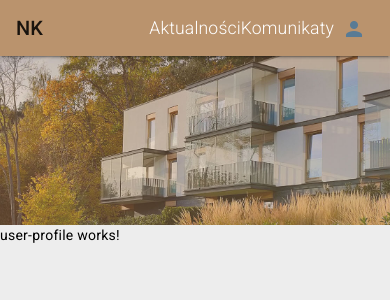
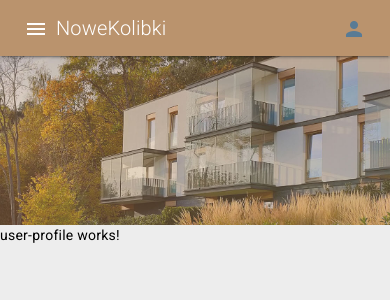
Before and after one commit to natan-mlk/housing-estate-pwa, an Angular app: page /user-profile in a window 390 px wide. Shown: the top 300 px of the page. Built offline with nearby package versions, Linux system fonts and the light colour scheme.

Commit message:
added styling for toolbar and mobile display of menu

```diff
--- a/src/app/app.component.html
+++ b/src/app/app.component.html
@@ -2,20 +2,40 @@
   <!-- <button mat-icon-button aria-label="Example icon-button with menu icon">
     <mat-icon>menu</mat-icon>
   </button> -->
-  <span>NK</span>
+
+  <button mat-icon-button class="toolbar_menu-icon"
+  [matMenuTriggerFor]="mainMenu" aria-label="..">
+  <mat-icon>menu</mat-icon>
+  </button>
+
+  <mat-menu #mainMenu="matMenu">
+    <button mat-menu-item routerLink="" >Aktualności</button>
+    <button mat-menu-item routerLink="announcements" >Komunikaty</button>
+    <button mat-menu-item routerLink="announcements" >Awarie</button>
+    <button mat-menu-item routerLink="announcements" >Dyskusje</button>
+    <button mat-menu-item routerLink="announcements" >Dokumenty</button>
+  </mat-menu>
+
+  <span class="toolbar_menu-icon">NoweKolibki</span>
+
   <span class="example-spacer"></span>
 
-  <span class="toolbar_link_label" routerLink="">Aktualności</span>
-  <span class="toolbar_link_label" routerLink="announcements">Komunikaty</span>
-  <!-- <span class="toolbar_link_label">Awarie</span>
-  <span class="toolbar_link_label">Dyskusje</span>
-  <span class="toolbar_link_label">Dokumenty</span> -->
+  <div class="toolbar_link-wrapper">
+  <div class="toolbar_link" routerLink="" routerLinkActive="toolbar_link--active" [routerLinkActiveOptions]="{exact:
+    true}">Aktualności</div>
+  <div class="toolbar_link" routerLink="announcements" routerLinkActive="toolbar_link--active">Komunikaty</div>
+  <div class="toolbar_link">Awarie</div>
+  <div class="toolbar_link">Dyskusje</div>
+  <div class="toolbar_link">Dokumenty</div>
+</div>
 
   <button mat-icon-button color="accent"
     [matMenuTriggerFor]="userMenu" aria-label="..">
     <mat-icon>person</mat-icon>
   </button>
 </mat-toolbar>
+
+
 
 <mat-menu #userMenu="matMenu">
   <button mat-menu-item routerLink="user-profile" ><mat-icon>settings</mat-icon>Ustawienia profilu</button>
--- a/src/app/app.component.scss
+++ b/src/app/app.component.scss
@@ -5,15 +5,20 @@
   }
 
   .toolbar {
-      background-color: $colorMain;
-      position: relative;
-//    z-index: 2;
-  }
+    background-color: $colorMain;
+    position: relative;
 
-  .toolbar_link_label {
+    &_menu-icon{
+      display: block;
       color: white;
-      font-size: 1.1rem;
       font-weight: 300;
+    }
+
+    &_link-wrapper {
+      display: none;
+      margin-right: 20px;
+    }
+
   }
 
   .image-bg {
@@ -24,3 +29,33 @@
       background-position-y: top;
       background-position-x: right;
   }
+
+  @media (min-width: 700px) {
+
+    .toolbar {
+      &_menu-icon{
+        display: none;
+        color: white;
+      }
+
+    &_link-wrapper {
+      display: flex;
+      margin-right: 20px;
+    }
+
+    &_link {
+      margin: 0 12px;
+      color: white;
+      font-size: 1.1rem;
+      font-weight: 300;
+      cursor: pointer;
+
+      &--active {
+        border-bottom: 3px solid $colorAccent;
+        color: $textAccent;
+      }
+    }
+
+  }
+
+  }
--- a/src/styles-assets/variables.scss
+++ b/src/styles-assets/variables.scss
@@ -2,3 +2,4 @@ $workspaceBackground: #EDEDED;
 
 $colorMain: #ba936d;
 $colorAccent: #597b95;
+$textAccent: #476881;
```
